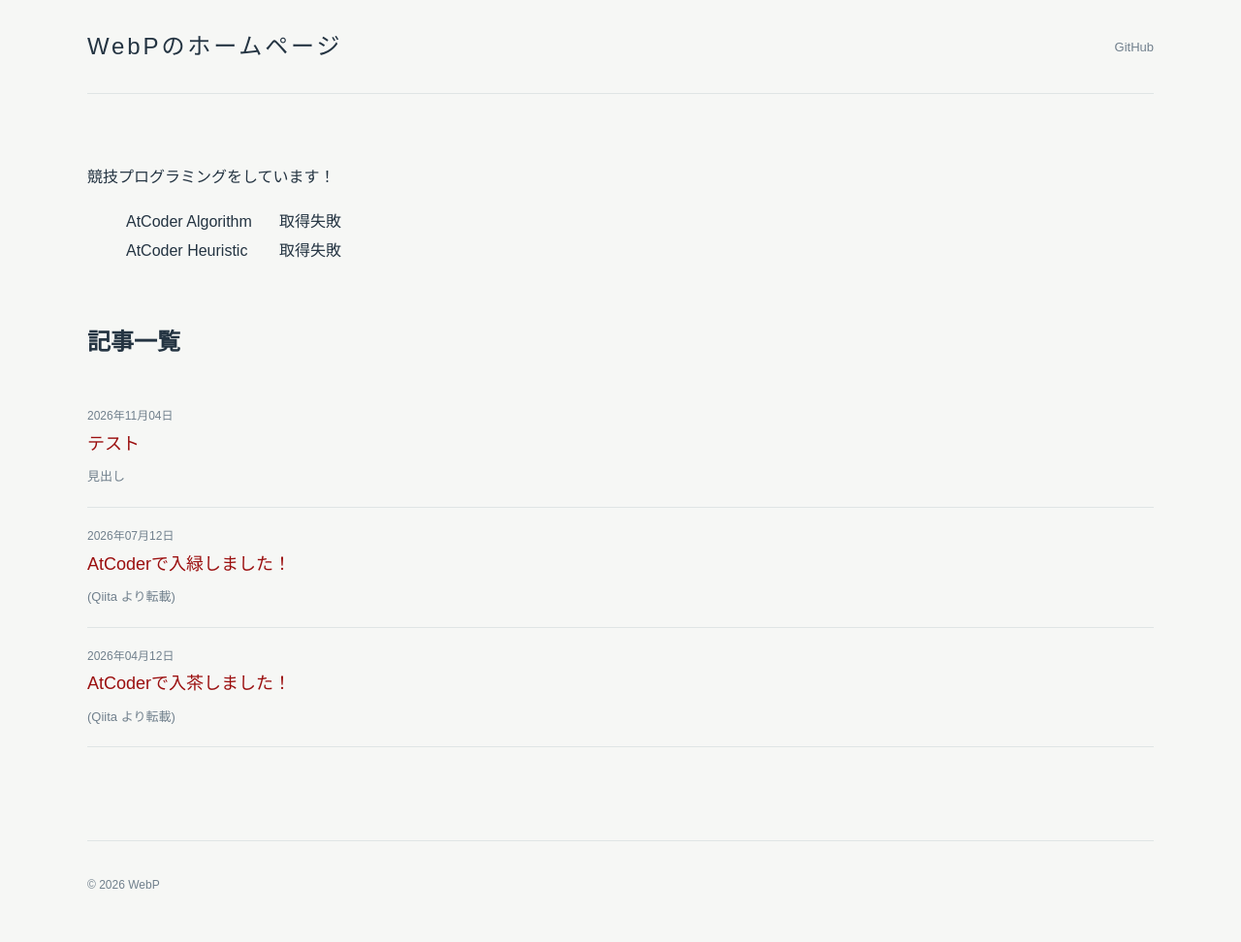
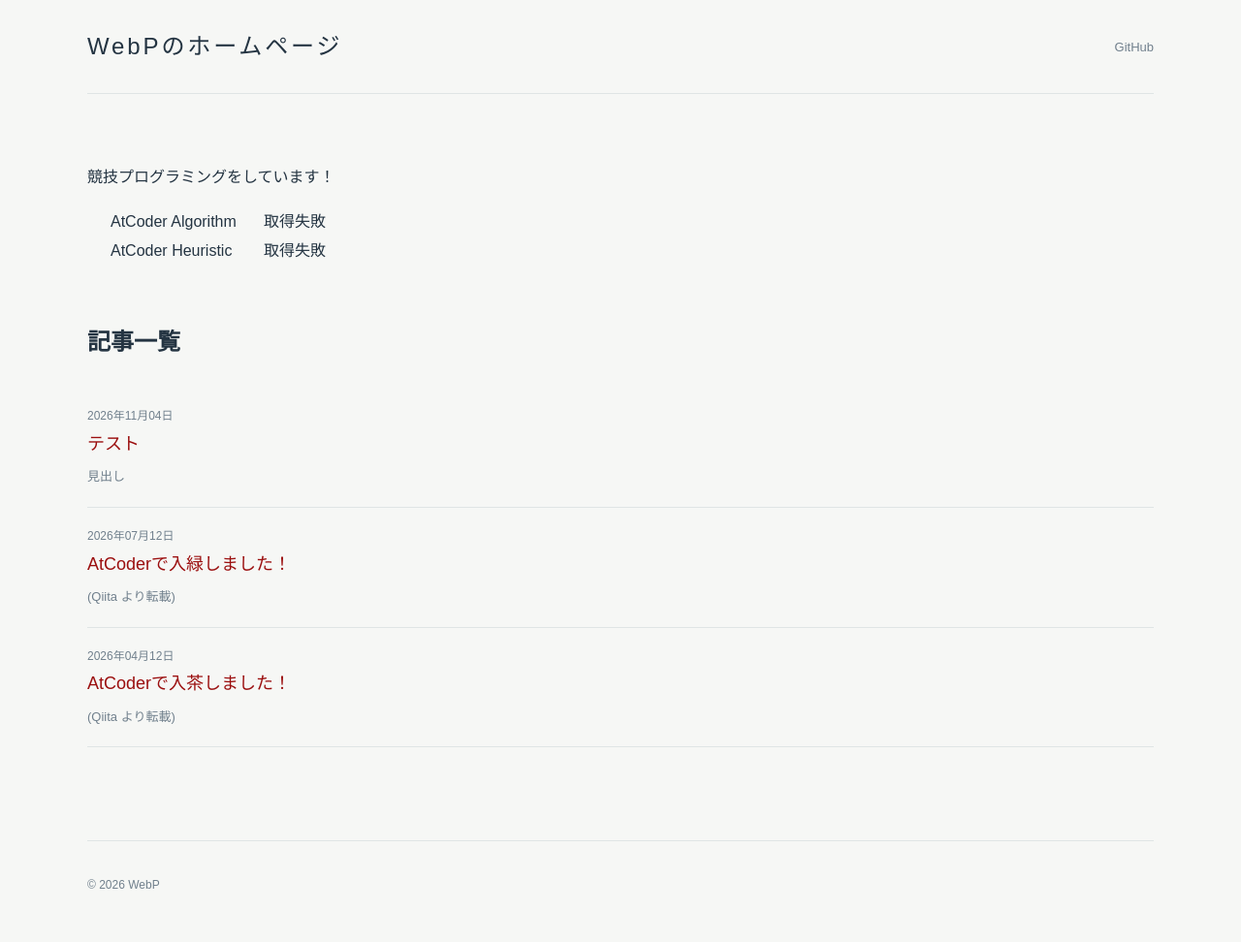
Before and after one commit to JPEG24/hp, a Jekyll site: the page built from index.md, in a window 1280 px wide. Shown: the whole page at 97% size. Built offline with Jekyll 4.4.1, drawn with Linux system fonts in a browser that asks for light colours.

Commit message:
修正3?

```diff
--- a/assets/css/style.css
+++ b/assets/css/style.css
@@ -103,6 +103,11 @@ h2 {
 /* =========================
    Home
    ========================= */
+
+ul {
+  list-style-type: disc;
+  padding-left: 24px;
+}
 
 .rating-row {
   display: grid;
```
